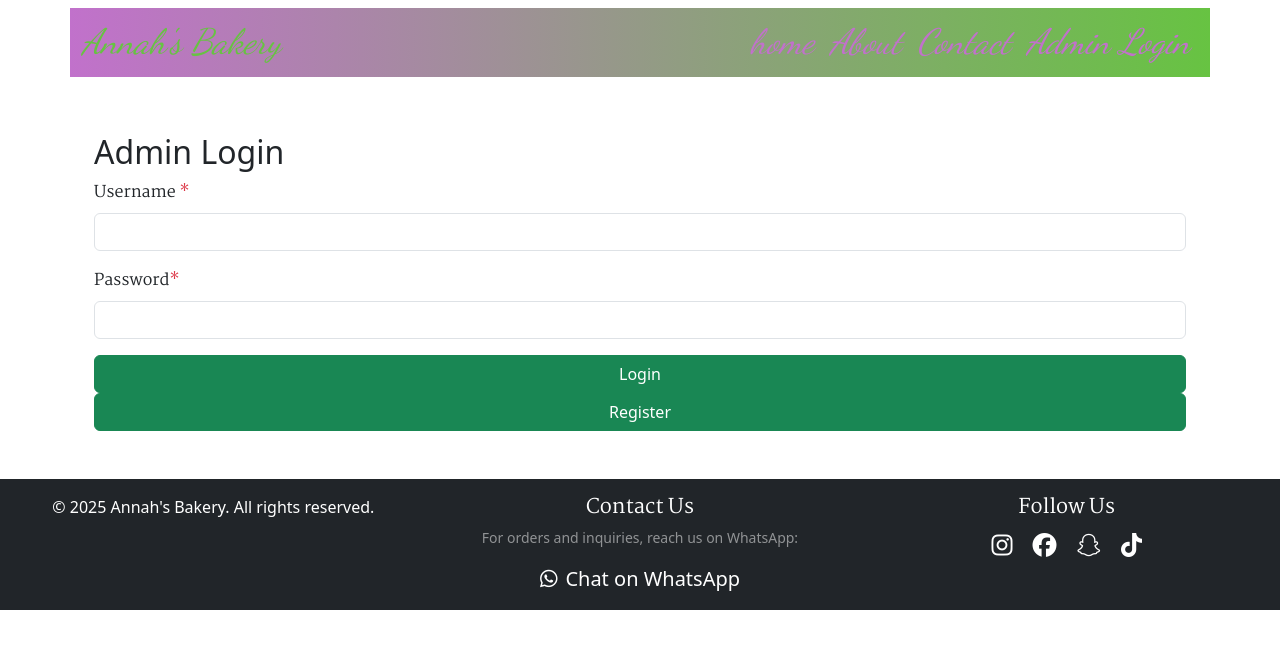
After one commit to R-gitonga/Annah-s-Bakey, a Flask app: page /admin_login in a window 1280 px wide. The commit adds this page. Shown: the top 649 px of the page. Run offline with Flask 3, Linux system fonts and the light colour scheme; some web fonts are replaced.

Commit message:
Implement user authentication with login and registration features, add admin dashboard, and update templates accordingly

```diff
--- a/app.py
+++ b/app.py
@@ -1,5 +1,5 @@
 
-from flask import Flask, render_template, request, jsonify, flash, redirect, url_for
+from flask import Flask, render_template, request, jsonify, flash, redirect, url_for, session
 import os
 from flask_sqlalchemy import SQLAlchemy
 from datetime import datetime, timezone
@@ -24,7 +24,7 @@ db = SQLAlchemy(app)
 
 # import database models
 
-from models import Category, Product, Testimonial
+from models import Category, Product, Testimonial, User
 
 
 @app.route("/")
@@ -137,3 +137,65 @@ def product_detail(product_id):
     # the category relationship will automatically load the category object
 
     return render_template('product_detail.html', product=product)
+
+@app.route('/admin_login', methods=['GET', 'POST'])
+def admin_login():
+    if "username" in session:
+        return redirect(url_for('dashboard'))
+    if request.method == 'POST':
+        username = request.form['username']
+        password = request.form['password']
+        # Implement your authentication logic here
+        if username == 'admin' and password == 'password':
+            flash('Login successful!', 'success')
+            return redirect(url_for('dashboard'))
+        else:
+            flash('Invalid credentials. Please try again.', 'danger')
+    return render_template('admin_login.html')
+
+# login
+@app.route("/login", methods=['POST'])
+def login():
+    # collect info from form
+    username = request.form['username']
+    password = request.form['password']
+
+    user = User.query.filter_by(username=username).first()
+    if user and user.check_password(password):
+        session['username'] = username
+        return redirect(url_for('dashboard'))
+    return render_template("index.html")
+
+
+# Register
+@app.route("/register", methods=['POST'])
+def register():
+    username = request.form['username']
+    password = request.form['password']
+    user = User.query.filter_by(username=username).first()
+    if user:
+        return render_template("index.html", error="user already here")
+    else:
+        new_user = User(username=username)
+        new_user.set_password(password)
+        db.session.add(new_user)
+        db.session.commit()
+        # create a new session for user
+        session['username'] = username
+        return redirect(url_for('dashboard'))
+
+
+# Dashbooard
+@app.route("/dashboard")
+def dashboard():
+    if "username" in session:
+        return render_template("dashboard.html", username = session['username'])
+    return redirect(url_for('index'))
+
+
+
+# logout
+@app.route("/logout")
+def logout():
+    session.pop('username', None)
+    return redirect(url_for('admin_login'))
--- a/init_db.py
+++ b/init_db.py
@@ -1,5 +1,5 @@
 from app import app, db
-from models import Category, Product, Testimonial
+from models import Category, Product, Testimonial, User
 import os
 
 def init_db_with_sqlalchemy():
--- /dev/null
+++ b/templates/admin_login.html
@@ -0,0 +1,37 @@
+{% extends "base.html" %}
+
+{% block title %}Admin Login{% endblock %}
+
+{% block content %}
+<div class="container">
+    <h2 class="mt-5">Admin Login</h2>
+    <form method="POST" action="{{ url_for('admin_login') }}" id="auth-form">
+        <div class="mb-3">
+            <label for="username" class="form-label" style="font-family: 'Martel', 'Dancing Script';">Username <span class="text-danger">*</span></label>
+            <input type="text" class="form-control" id="username" name="username" required>
+        </div>
+        <div class="mb-3">
+            <label for="password" class="form-label f" style="font-family: 'Martel', 'Dancing Script';">Password<span class="text-danger">*</span></label>
+            <input type="passowrd" class="form-control" id="password" name="password" required>
+        </div>
+        <button type="submit" class="btn btn-success w-100 btn-login" onclick="setActionForm('login')">Login</button>
+        <button type="submit" class="btn btn-success w-100 btn-login" onclick="setActionForm('register')">Register</button>
+
+    </form>
+</div>
+
+<script>
+    function setActionForm(action) {
+        let form = document.getElementById('auth-form');
+        if (action === 'login') {
+            form.action = "{{ url_for('login') }}";
+            form.method = 'post';
+            form.submit();
+        } else if (action === 'register') {
+            form.action = "{{ url_for('register') }}";
+            form.method = 'post';
+            form.submit();
+        }
+    }
+</script>
+{% endblock %}
--- a/templates/base.html
+++ b/templates/base.html
@@ -67,6 +67,9 @@
                     <li class="nav-item">
                         <a href="#contact-info" class="nav-link menu-bar">Contact</a>
                     </li>
+                    <li class="nav-item">
+                        <a href="/admin_login" class="nav-link menu-bar">Admin Login</a>
+                    </li>
                 </ul>
             </div>
         </div>
```
Also changed, not shown: models.py (+15 -0 lines), templates/add_testimonial.html (+0 -11 lines), templates/dashboard.html (added, +16 -0 lines), instance/bakery.db.
